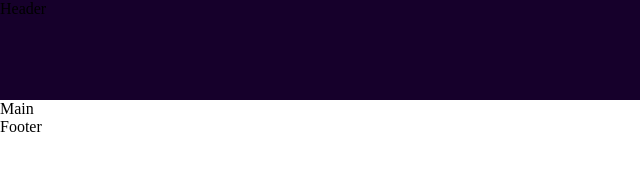
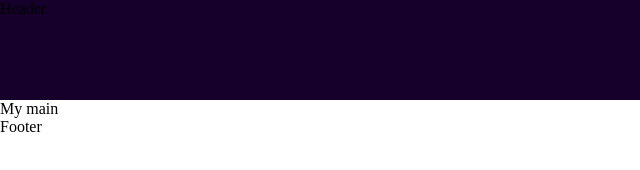
Before and after one commit to BurkovskayaAD/test, a plain HTML site: page index.html in a window 1280 px wide. Shown: the full height of the page, 0-640 px from the left. Drawn offline with Linux system fonts and the light colour scheme.

Commit message:
finish work with main

```diff
--- a/index.html
+++ b/index.html
@@ -10,7 +10,9 @@
 
     <header>Header</header>
 
-    <main>Main</main>
+    <main>
+        <span>My main</span>
+    </main>
 
     <footer>Footer</footer>
 
```
